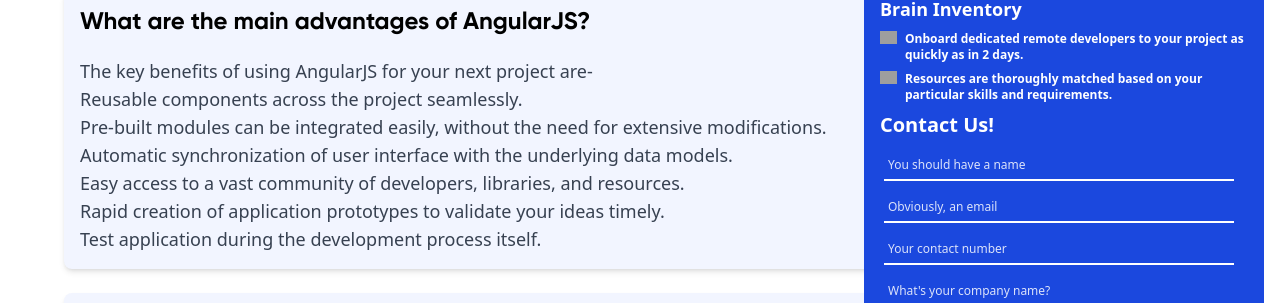
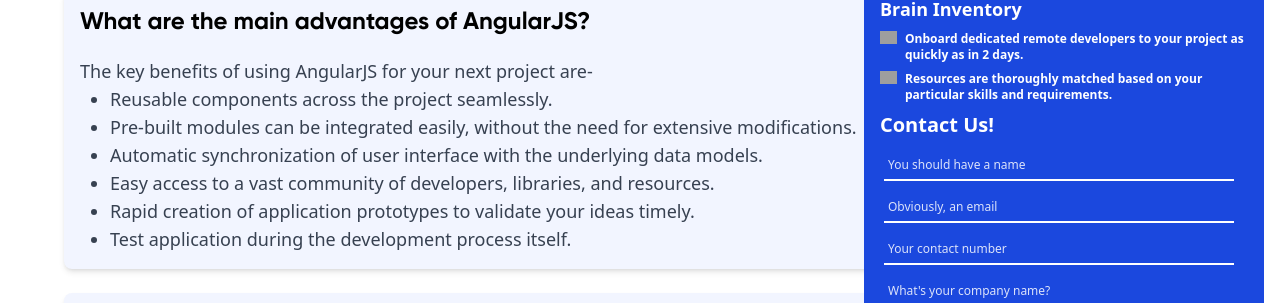
Before and after one commit to Moin-Khan456/bi, a Next.js app: page /hire-angularjs-developers in a window 1280 px wide. Both pictures are taken after a click on the element "What are the main advantages of AngularJS?". Shown: the part 12422-12725 px from the top of the page. Before the commit the page ends 12000 px from the top, so only its background shows below. After the commit the page ends 12000 px from the top, so only its background shows below. Built offline with nearby package versions, Linux system fonts and the light colour scheme; no server answers; grey boxes are pictures that could not be loaded.

Commit message:
fixed disc issue

```diff
--- a/data/hire-dedicated-remote-developer-data/hireAngularData.js
+++ b/data/hire-dedicated-remote-developer-data/hireAngularData.js
@@ -118,7 +118,7 @@ export const content = (
       description: (
         <>
           <p> The key benefits of using AngularJS for your next project are-</p>
-          <ul className="ml-10 list-disc">
+          <ul className="ml-10 disc">
             <li>Reusable components across the project seamlessly.</li>
             <li>
               Pre-built modules can be integrated easily, without the need for
--- a/styles/globals.css
+++ b/styles/globals.css
@@ -118,8 +118,12 @@ body {
   background: rgb(var(--background-rgb));
 }
 .card-text ul{
-  list-style-type: disc !important; /* Bullet points ke liye */
+  list-style-type: disc; /* Bullet points ke liye */
   padding-left: 20px;
+}
+.disc{
+    list-style-type: disc !important;
+    margin-left: 30px;
 }
 
 .bpw-layout,
```
